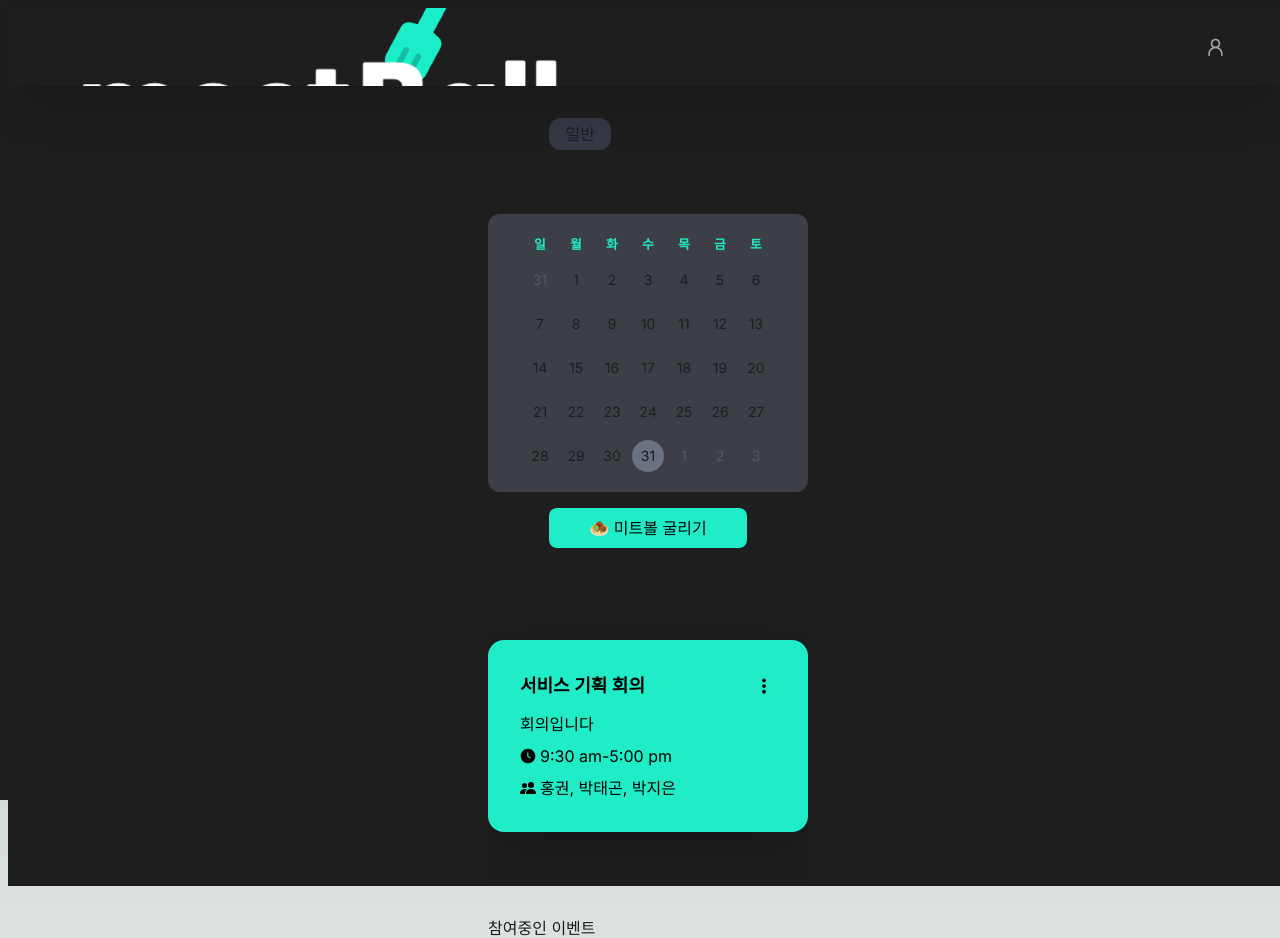
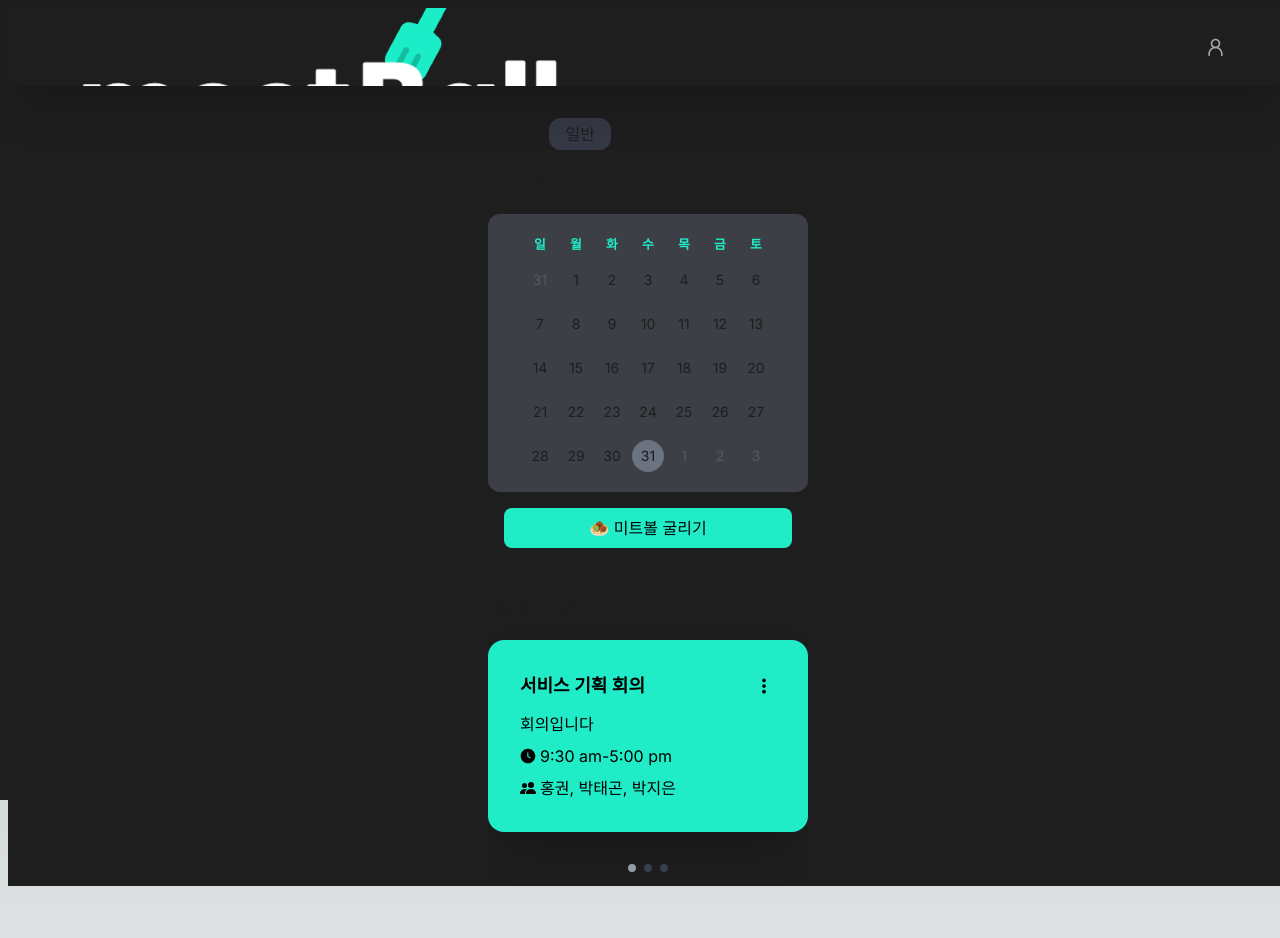
Before and after one commit to jieun0824/meet-ball, a Next.js app: page / in a window 1280 px wide. Shown: the top 938 px of the page. Built offline with nearby package versions, Linux system fonts and the light colour scheme.

Commit message:
hotfix: fix icon import error, fix carousel style error

```diff
--- a/package.json
+++ b/package.json
@@ -18,7 +18,6 @@
     "class-variance-authority": "^0.7.0",
     "clsx": "^2.1.0",
     "date-fns": "^3.3.1",
-    "jest": "^29.7.0",
     "moment": "^2.30.1",
     "next": "14.1.0",
     "next-auth": "^5.0.0-beta.5",
--- a/src/app/(main)/page.tsx
+++ b/src/app/(main)/page.tsx
@@ -15,7 +15,6 @@ export default async function MainPage() {
   return (
     <div className="flex justify-center items-center flex-col">
       <ModeComponent />
-      <EventButton title={'🧆 미트볼 굴리기'} />
       <MainCarousel title={'생성한 이벤트'} data={schedules} />
       <MainCarousel title={'참여중인 이벤트'} data={schedules} />
     </div>
--- a/src/components/calendar/mode-component.tsx
+++ b/src/components/calendar/mode-component.tsx
@@ -3,6 +3,7 @@ import { useState } from 'react';
 import ModeButton from '../button/mode-button';
 import DateCalendar from './date-calendar';
 import WeekCalendar from './week-calendar';
+import EventButton from '../button/event-button';
 
 export default function ModeComponent() {
   const [mode, setMode] = useState<string>('일반');
@@ -10,7 +11,8 @@ export default function ModeComponent() {
     setMode(newMode);
   };
   return (
-    <div className="mt-8 w-80">
+    <div className="mt-8 w-80 flex flex-col">
+      <div>
         <ModeButton
           title="정기"
           mode={mode}
@@ -21,7 +23,9 @@ export default function ModeComponent() {
           mode={mode}
           modeChange={() => handleModeChange('일반')}
         />
+      </div>
       {mode == '정기' ? <WeekCalendar /> : <DateCalendar />}
+      <EventButton title={'🧆 미트볼 굴리기'} />
     </div>
   );
 }
--- a/src/components/card/main-carousel.tsx
+++ b/src/components/card/main-carousel.tsx
@@ -3,6 +3,7 @@ import { useEffect, useRef, useState } from 'react';
 import MainCard from './main-card';
 import useCarousel from '@/hooks/useCarousel';
 import { CarouselIndexIcon } from '../icon';
+import { FaCircle } from 'react-icons/fa6';
 
 type scheduleData = {
   meet_id: number;
@@ -27,10 +28,10 @@ export default function MainCarousel({
   }, [currentSlide]);
 
   return (
-    <div className="mt-8 w-80 h-72 overflow-hidden relative">
+    <div className="mt-8 w-80 mb-4 overflow-hidden relative">
       <div className="mb-[20px]">{title}</div>
       <div
-        className="grid grid-cols-3 gap-[400px]"
+        className="grid grid-cols-3 gap-[400px] h-52"
         onMouseDown={onMouseDown}
         onMouseUp={onMouseUp}
         ref={cardRef}
@@ -50,7 +51,7 @@ export default function MainCarousel({
       </div>
       <div className="flex justify-center p-4">
         <CarouselIndexIcon
-          className={`mr-2 ${currentSlide == 0 ? 'text-gray-400' : 'text-gray-700'}`}
+          className={`mr-2 top-2 ${currentSlide == 0 ? 'text-gray-400' : 'text-gray-700'}`}
           size={8}
         />
         <CarouselIndexIcon
--- a/tsconfig.json
+++ b/tsconfig.json
@@ -21,6 +21,6 @@
       "@/*": ["./src/*"]
     }
   },
-  "include": ["next-env.d.ts", "**/*.tsx", "**/*.tsx", ".next/types/**/*.ts"],
+  "include": ["next-env.d.ts", "**/*.tsx", "**/*.tsx", ".next/types/**/*.ts", "src/components/icon.tsx"],
   "exclude": ["node_modules"]
 }
```
Also changed, not shown: src/components/icon.tsx (renamed from src/components/icon.ts), 1 other file (tests, documents, lock files or other folders). Lines whose indentation alone changed are shown as unchanged.
